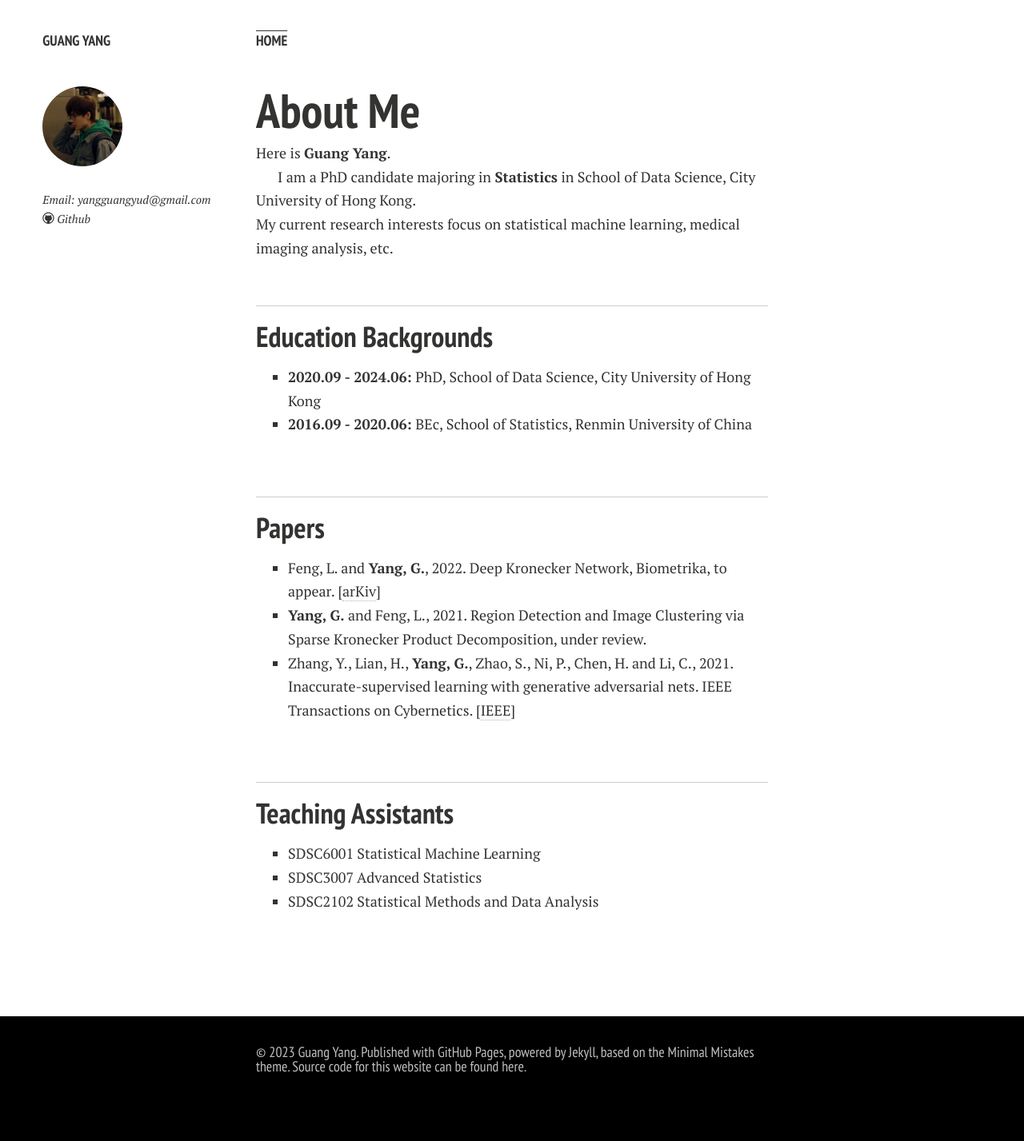
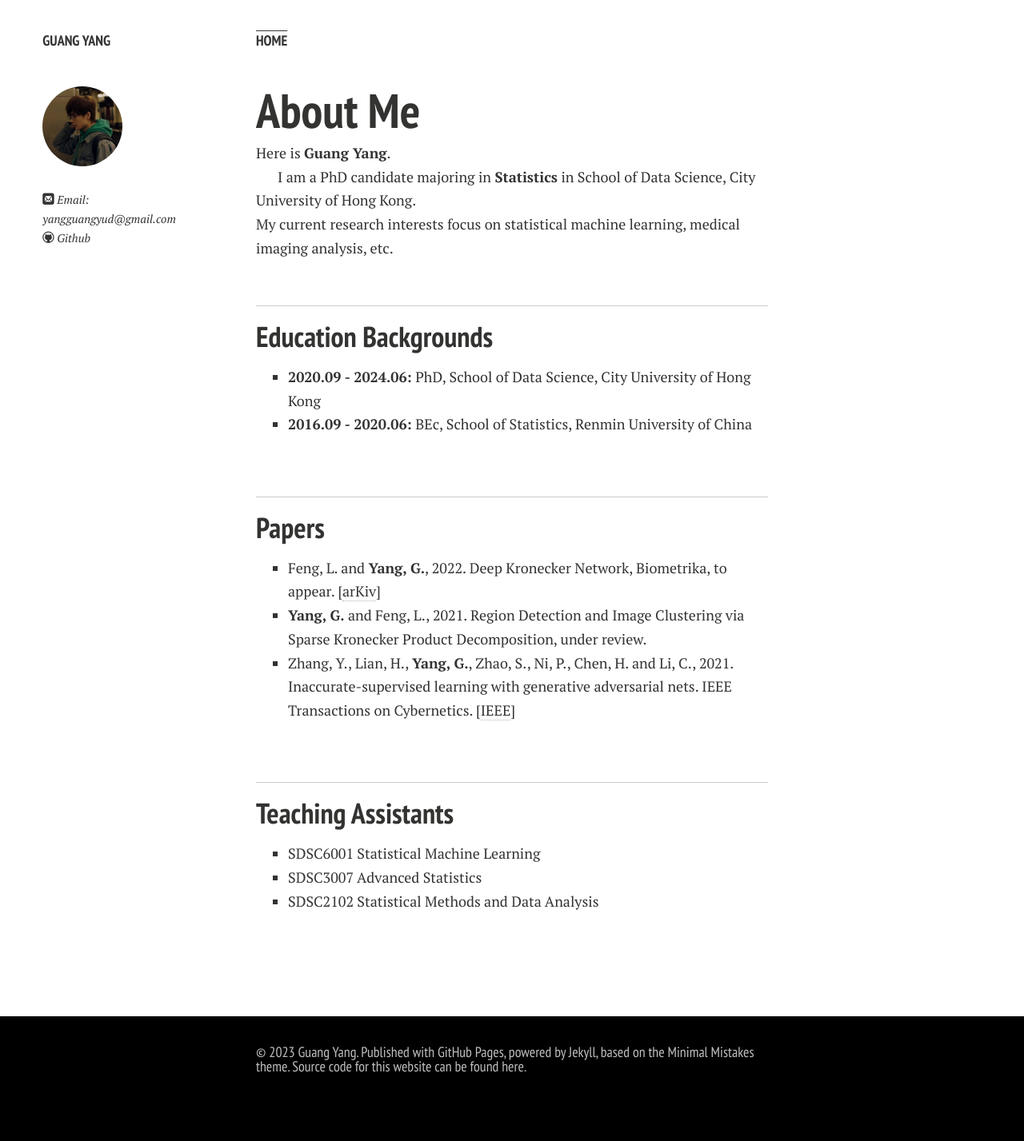
Before and after one commit to YLKnight/YLKnight.github.io, a Jekyll site: the page built from index.md, in a window 1280 px wide. Shown: the whole page at 80% size. Built offline with Jekyll 4.4.1, drawn with Linux system fonts in a browser that asks for light colours; nearby versions of some CDN libraries; comment, search, counter and statistics services are not loaded; a style sheet for code colours, icons or effects is not loaded; our own code applies the rules of GitHub Pages for plain Markdown files.

Commit message:
Update author-bio.html

```diff
--- a/_includes/author-bio.html
+++ b/_includes/author-bio.html
@@ -4,7 +4,7 @@
 
 <p>{{ site.owner.bio }}</p>
 <!-- {% if site.owner.email %}<p style="text-indent:0;margin-top:1.5em;"><a href="mailto:{{ site.owner.email }}" target="_blank"><i class="icon-mail"></i> Email</a></p>{% endif %} -->
-{% if site.owner.email %}<p style="text-indent:0;margin-top:1.5em;"> Email: {{ site.owner.email }}</p>{% endif %}
+{% if site.owner.email %}<p style="text-indent:0;margin-top:1.5em;"><i class="icon-mail"></i> Email: {{ site.owner.email }}</p>{% endif %}
 
 {% if site.owner.twitter %}<p style="text-indent:0;"><a href="https://twitter.com/{{ site.owner.twitter }}"><i class="icon-twitter"></i> Twitter</a></p>{% endif %}
 
```
